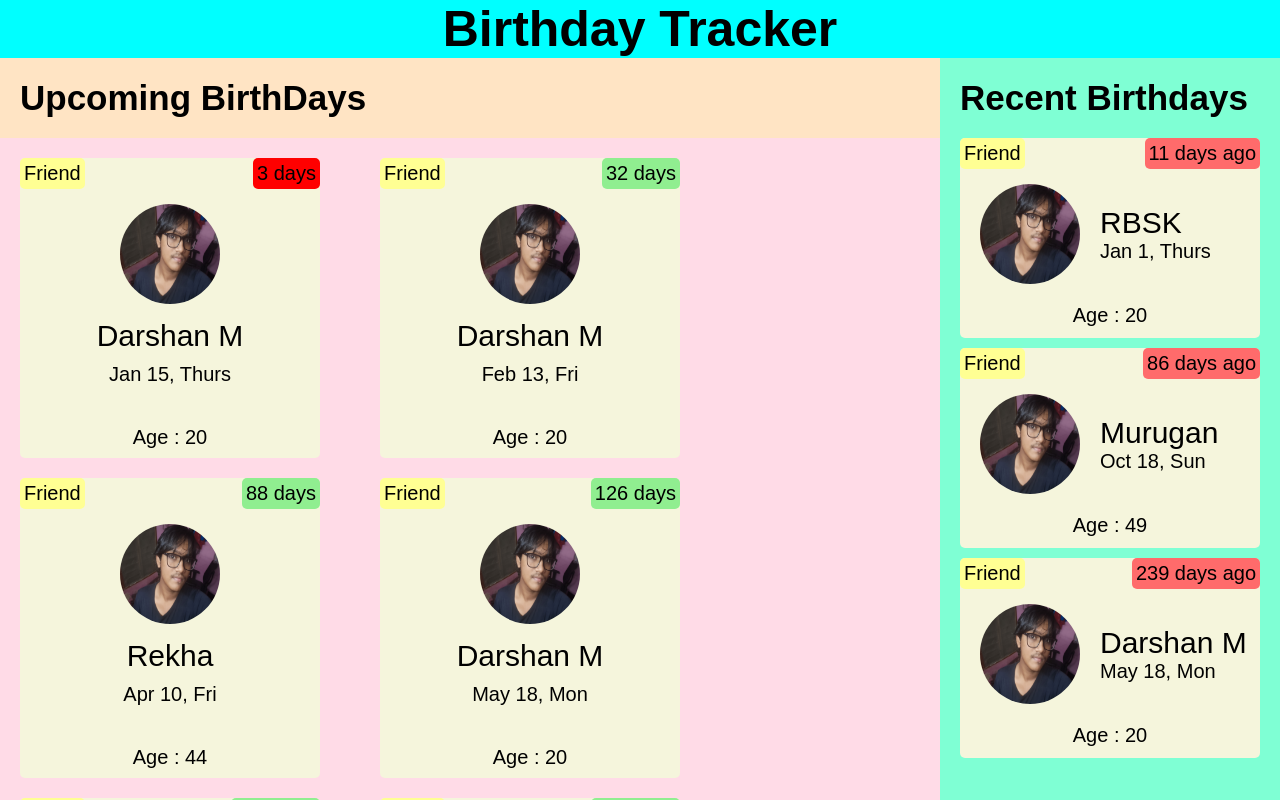
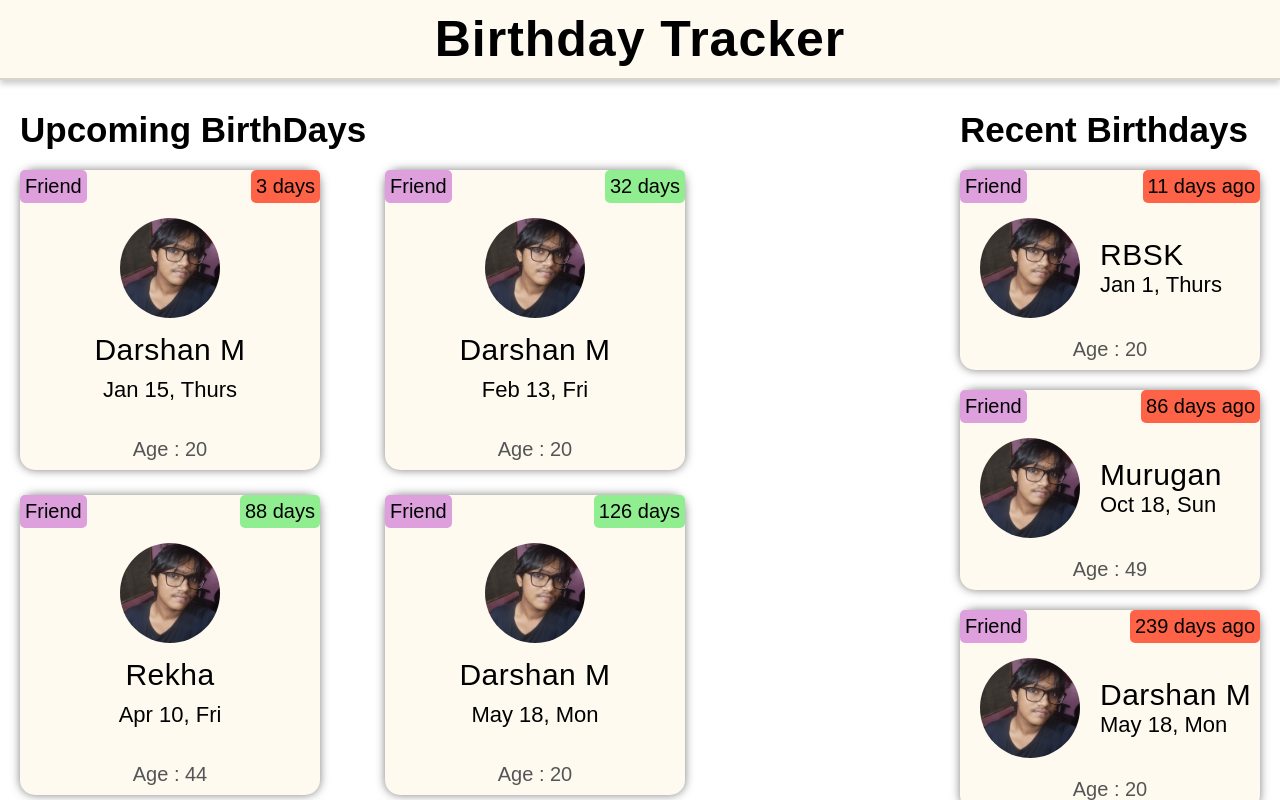
Before and after one commit to rbsk-05/birthday-tracker, a React (Vite) app: page / in a window 1280 px wide. Shown: the top 800 px of the page. Built offline with nearby package versions, Linux system fonts and the light colour scheme; a web font is replaced by a local one.

Commit message:
Styles Updated

```diff
--- a/src/App.css
+++ b/src/App.css
@@ -2,47 +2,48 @@
   display: flex;
   justify-content: center;
   align-items: center;
-  background-color: aqua;
+  background-color:  #fffaf0;
+  padding: 10px;
+  border-bottom: 2px solid rgba(0,0,0,0.15);
+  box-shadow: 0px 4px 6px rgba(0,0,0,0.2);
 }
 
 .App-header h1{
   margin: 0px;
   font-size: 50px;
+  letter-spacing: 1px;
 }
 
 .App-content{
-  background-color: grey;
   display: flex;
   justify-content: space-between;
 }
 
 .Upcoming-div{
-  background-color: bisque;
   flex: 3;
 }
 
 .Upcoming-div h3{
   font-size: 35px;
   margin: 20px;
+  margin-top: 30px;
 }
 
 .Birthday-card-div{
-  padding-top: 20px;
-  padding-bottom: 20px;
-  background-color: rgb(255, 219, 231);
+  margin-bottom: 50px;
   display: flex;
-  align-items: center;
+  align-items: flex-start;
   flex-direction: row;
   flex-wrap: wrap;
-  gap: 20px;
+  gap: 25px;
 }
 
 .Recent-div{
-  background-color: aquamarine;
   flex: 1;
 }
 
 .Recent-div h3{
   font-size: 35px;
   margin: 20px;
+  margin-top: 30px;
 }
--- a/src/components/BirthdayCard.css
+++ b/src/components/BirthdayCard.css
@@ -1,12 +1,23 @@
 .Birthday-card{
-  background-color: beige;
+  background-color: #fffaf0; /*beige*/
+  /* background-color: rgba(255, 234, 115, 0.979); */
   height: 300px;
   width: 300px;
   margin: 0px 20px;
-  border-radius: 5px;
+  border-radius: 15px;
+
+  box-shadow: 0px 0px 10px rgba(0,0,0,0.5); /* X-axis : Y-axis: Spread Shadow: Color*/
+
+  transition: transform 0.2s ease, box-shadow 0.2s ease;
 
   display: flex;
   flex-direction: column;
+}
+
+.Birthday-card:hover{
+  cursor: pointer;
+  transform: translateY(-4px) scale(1.02);
+  box-shadow: 0px 10px 10px rgba(0,0,0,1);
 }
 
 .Birthday-card-header{
@@ -17,24 +28,24 @@
 
 .Birthday-card-header span{
   font-size: 20px;
-  padding: 4px;
+  padding: 5px;
   border-radius: 5px;
 }
 
 .Birthday-tag{
-  background-color: rgb(255, 255, 147);
+  background-color: #DDA0DD;
 }
 
 .Birthday-days{
-  background-color: rgb(255, 107, 107);
+  background-color: #ff6347;
 }
 
 .Birthday-days.red{
-  background-color: red;
+  background-color: #ff6347;
 }
 
 .Birthday-days.yellow{
-  background-color: yellow;
+  background-color: #FFC72C;
 }
 
 .Birthday-days.green{
@@ -49,6 +60,7 @@
 }
 
 .Birthday-img{
+  object-fit: cover;
   width: 100px;
   height: 100px;
   border-radius: 50%;
@@ -56,6 +68,7 @@
 }
 
 .Birthday-name{
+  letter-spacing: 0.5px;
   font-size: 30px;
   margin-top: 0px;
   margin-bottom: 10px;
@@ -64,12 +77,13 @@
 .Birthday-date{
   margin: 0px;
   margin-bottom: 10px;
-  font-size: 20px;
+  font-size: 22px;
 }
 
 .Birthday-age{
+  color: #555;
   margin: 0px;
   font-size: 20px;
   font-weight: 300;
-  margin-top: 30px;
+  margin-top: 25px;
 }
--- a/src/components/RecentCard.css
+++ b/src/components/RecentCard.css
@@ -1,13 +1,24 @@
 .Recent-card{
-  background-color: beige;
+  background-color: #fffaf0; /*beige*/
+  /* background-color: rgba(255, 234, 115, 0.979); */
   height: 200px;
   width: 300px;
   margin: 0px 20px;
-  border-radius: 5px;
-  margin-bottom: 10px;
+  border-radius: 15px;
+  margin-bottom: 20px;
+
+  box-shadow: 0px 0px 10px rgba(0,0,0,0.5); /* X-axis : Y-axis: Spread Shadow: Color*/
+
+  transition: transform 0.2s ease, box-shadow 0.2s ease;
 
   display: flex;
   flex-direction: column;
+}
+
+.Recent-card:hover{
+  cursor: pointer;
+  transform: translateY(-4px) scale(1.02);
+  box-shadow: 0px 10px 10px rgba(0,0,0,1);
 }
 
 .Recent-card-content{
@@ -19,6 +30,7 @@
 .Recent-card-content img{
   margin: 0px;
   margin-left: 20px;
+  object-fit: cover;
   width: 100px;
   height: 100px;
   border-radius: 50%;
@@ -31,11 +43,12 @@
 .Birthday-name-recent{
   margin: 0px;
   font-size: 30px;
+  letter-spacing: 0.5px;
 }
 
 .Birthday-date-recent{
   margin: 0px;
-  font-size: 20px;
+  font-size: 22px;
 }
 
 .Recent-card-footer{
@@ -47,6 +60,7 @@
 
 .Recent-card-footer p{
   margin: 0px;
+  color: #555;
   font-size: 20px;
   font-weight: 300;
   margin-top: 20px;
```
